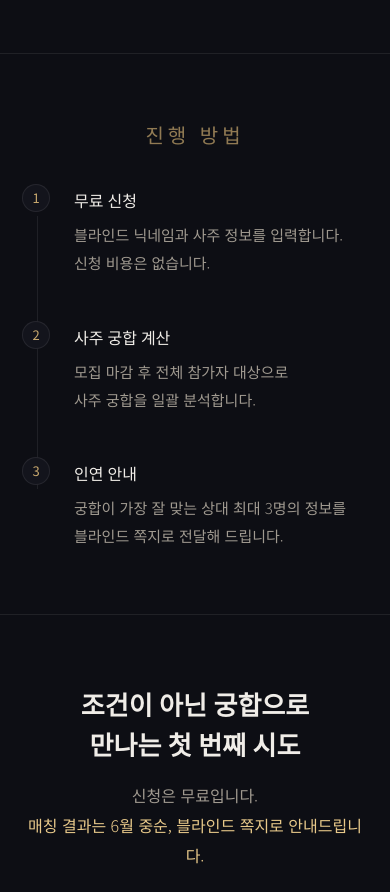
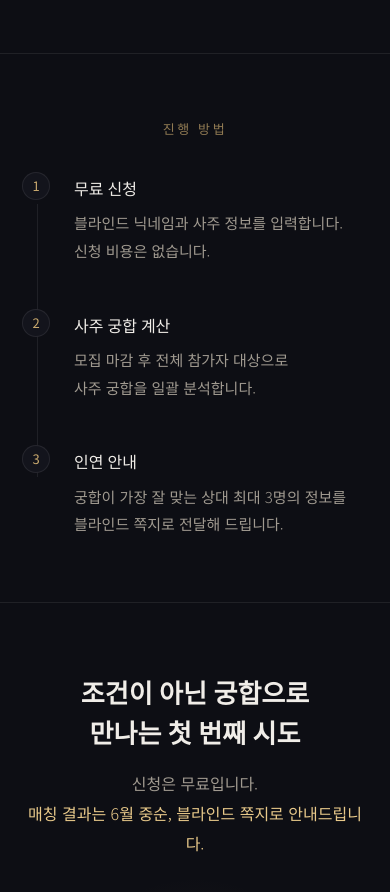
Before and after one commit to som821/sajumatching, a plain HTML site: page index.html in a window 390 px wide. Shown: the part 888-1780 px from the top of the page. Drawn offline with Linux system fonts and the light colour scheme.

Commit message:
코드수정

```diff
--- a/saju.css
+++ b/saju.css
@@ -354,7 +354,7 @@ footer p {
   .cta { font-size: 17px; padding: 18px 0; width: 100%; text-align: center; display: block; }
   .sub { font-size: 14px; letter-spacing: 0.03em; }
 
-  .sec-label { font-size: 20px; margin-bottom: 32px; }
+  .sec-label { font-size: 13px; margin-bottom: 32px; }
   .how { padding: 64px 0; }
   .how li strong { font-size: 16px; }
   .how li p { font-size: 15px; line-height: 1.85; }
```
